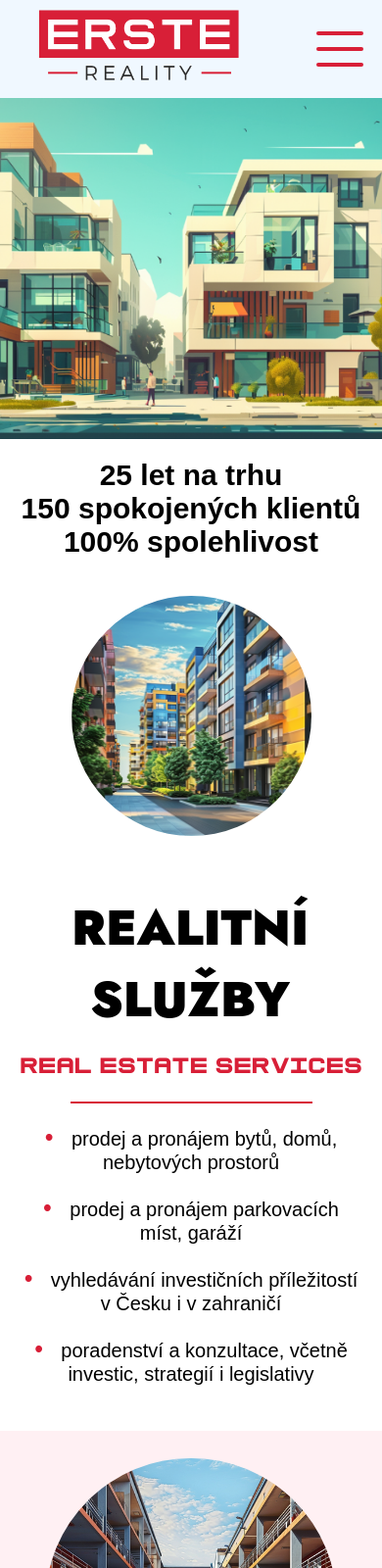
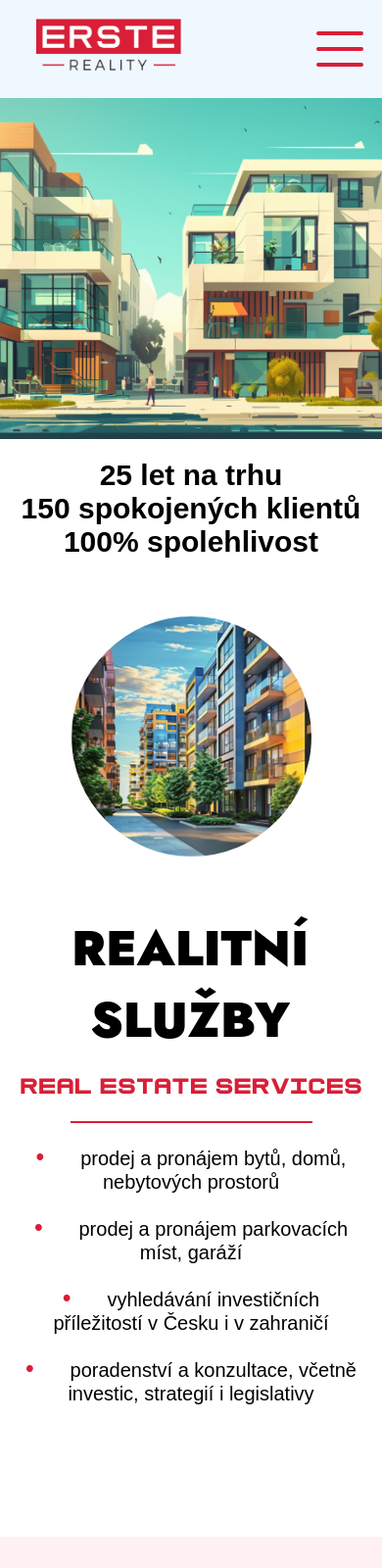
Before and after one commit to Matysolda/solucev_domape, a plain HTML site: page www/index.html in a window 390 px wide. Shown: the top 1600 px of the page at 98% size. Drawn offline with Linux system fonts and the light colour scheme.

Commit message:
Update styl.css

```diff
--- a/www/styl.css
+++ b/www/styl.css
@@ -253,21 +253,21 @@ a img {
 }
 
 
-.text, .text2 {
+.text, .text-mob, .text2-mob, .text2 {
     font-family: 'Raxtor';
     font-size: 20px;
     flex: 1;
 }
 
-.text {
+.text, .text-mob {
     margin-left: 5%;
 }
 
-.text2 {
+.text2, .text2-mob {
     margin-top: 0%;
 }
 
-.text h1, .text2 h1 {
+.text h1,.text-mob h1, .text2 h1, .text2-mob h1 {
     font-size: 50px;
     font-family: 'Jost';
     font-weight: 1000;
@@ -275,19 +275,19 @@ a img {
     margin-left: -0.5%;
 }
 
-.text h3, .text2 h3 {
+.text h3,.text-mob h3, .text2 h3, .text2-mob h3 {
     margin-top: -5%;
     color: rgb(216, 31, 55);
 }
 
-.text > hr{
+.text > hr, .text-mob > hr {
     border-color: rgb(216, 31, 55);
     border: 1px solid rgb(216, 31, 55);
     width: 65%;
     margin-left: -0.1%;
 }
 
-.text2 > hr {
+.text2 > hr, .text2-mob > hr {
     border-color: rgb(216, 31, 55);
     border: 1px solid rgb(216, 31, 55);
     width: 72%;
@@ -300,12 +300,12 @@ a img {
     font-size: 25px;
 }
 
-.text p, .text2 p {
+.text p,.text-mob p, .text2 p, .text2-mob p {
     font-family: 'Arial';
 }
 
 
-#sluzby2 {
+#sluzby2, .sluzby2_mobil {
     background-color: rgb(255, 240, 243);
 }
 
@@ -1307,9 +1307,38 @@ margin-top: 30%;
 
 }
 
+@media screen and (min-width: 786px) {
+#sluzby_mobil, #sluzby2_mobil {
+    display: none;
+}
+
+}
+
+
 @media screen and (max-width: 785px) {
 #sluzby, #sluzby2 {
-    height: 800px;
+    display: none;
+}
+
+#sluzby_mobil, #sluzby2_mobil {
+    height: 900px;
+    padding-top: 10%;
+}
+
+#sluzby_mobil, #sluzby2_mobil  {
+    padding-bottom: 10%;
+}
+
+ #sluzby2_mobil {
+    background-color: rgb(255, 240, 243);
+    height: 900px;
+}
+
+.text-mob p::before, .text2-mob p::before {
+    content: "•";
+    color: rgb(216, 31, 55);
+    font-size: 25px;
+
 }
 
     .container, .container2 {
@@ -1327,22 +1356,22 @@ margin-top: 30%;
         max-width: 85%;
     }
 
-    .text, .text2 {
+    .text-mob, .text2-mob {
         max-width: 100%;
         flex: none;
         margin: 0;
         margin-top: 20px;
     }
-    .text h1, .text h3, .text p, .text2 h1, .text2 h3, .text2 p{
+    .text-mob h1, .text-mob h3, .text-mob p, .text2-mob h1, .text2-mob h3, .text2-mob p{
         text-align: center;
     }
 
-    .text > hr{
+    .text-mob > hr{
         width: 70%;
         margin: 0 auto;
     }
 
-    .text2 > hr {
+    .text2-mob > hr {
         width: 85%;
         margin: 0 auto;
     }
@@ -1358,7 +1387,7 @@ margin-top: 30%;
         margin-left: 5%;
     }
 
-    #sluzby2 .text2 {
+    #sluzby2 .text2-mob {
         margin-right: 0%;
     }
     .text-onas {
@@ -1381,12 +1410,18 @@ margin-top: 30%;
 
 
 
+
 }
 
 @media screen and (max-width: 550px) {
 
 .radek1, .radek2, .radek3, .radek4 {
     display:  none;
+}
+
+a img {
+    height: auto;
+    width: 50%;
 }
 
 .radek1_2, .radek2_2, .radek3_2, .radek4_2, .radek5, .radek6, .radek7 {
@@ -1518,7 +1553,7 @@ margin-top: 30%;
         margin-left: 33%;
         margin-bottom: 5%;
     }
-#sluzby2 {
+#sluzby2_mobil {
     height: 900px;
 }
 
@@ -1542,6 +1577,10 @@ margin-top: 30%;
     margin-top: -40%;
 }
 
+a img {
+    width: 60%;
+}
+
 }
 
 @media screen and (max-width: 345px) {
@@ -1550,4 +1589,8 @@ margin-top: 30%;
     width: 70%;
 }
 
-}
+a img {
+    width: 70%;
+}
+
+}
```
